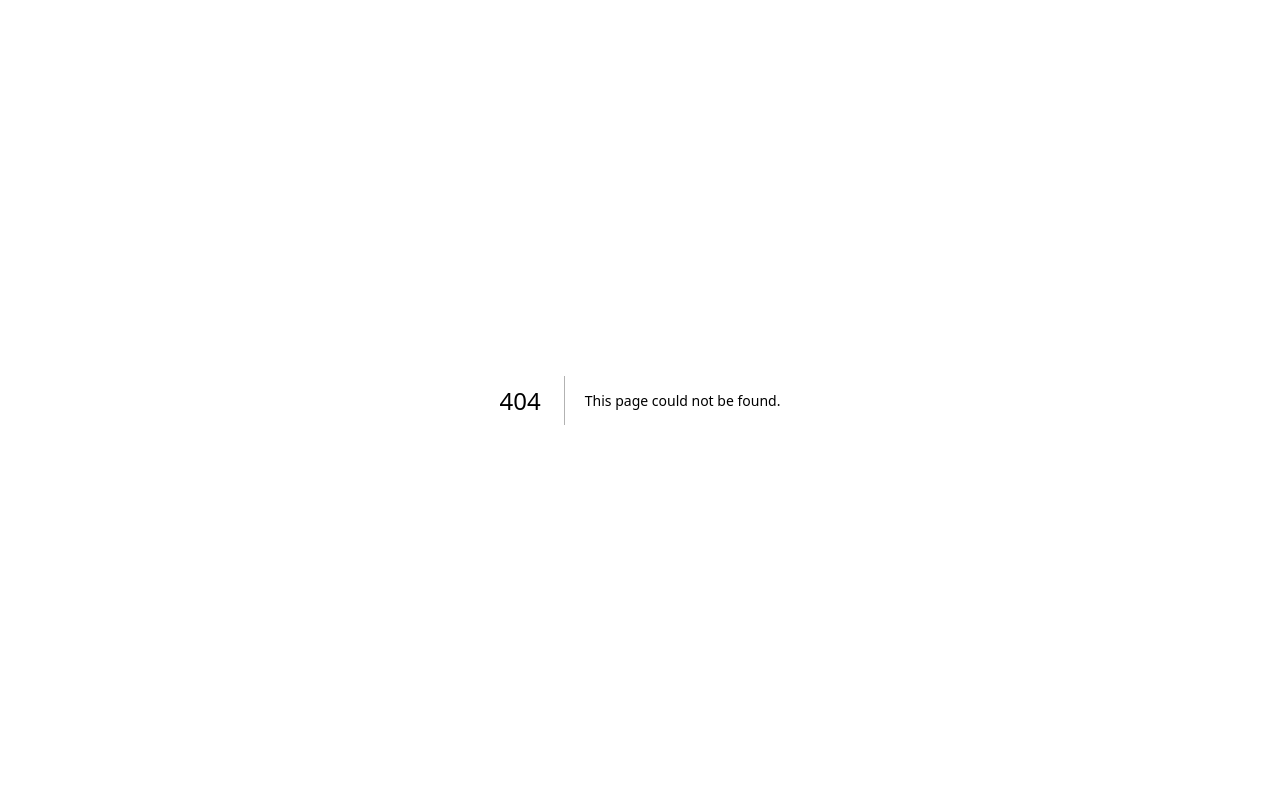
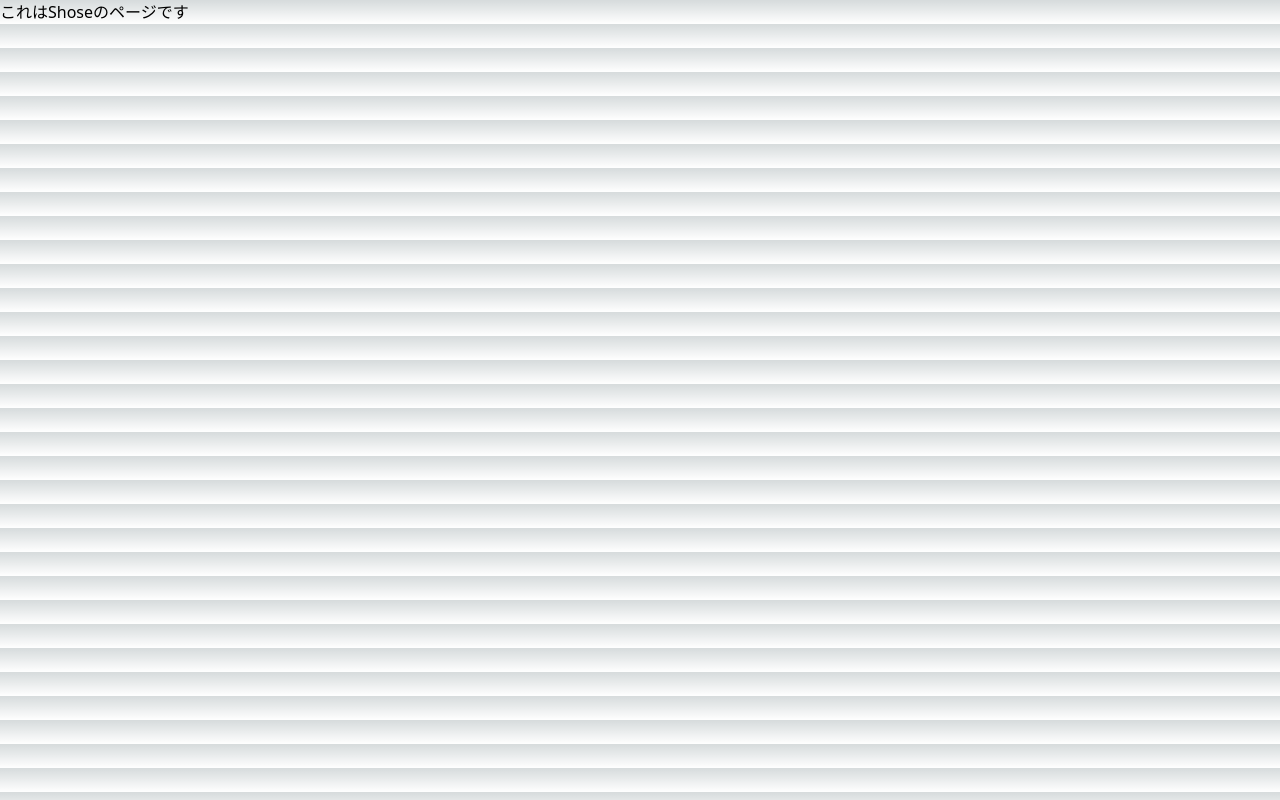
Before and after one commit to teppei1994667/nextjs_practice, a Next.js app: page /products/shose in a window 1280 px wide. Before the commit this address had no page. Built offline with nearby package versions, Linux system fonts and the light colour scheme.

Commit message:
products/shose 作成

```diff
--- /dev/null
+++ b/pages/products/shose.tsx
@@ -0,0 +1,7 @@
+const Shose = () => {
+	return (
+		<h1>これはShoseのページです</h1>
+	)
+}
+
+export default Shose
```
